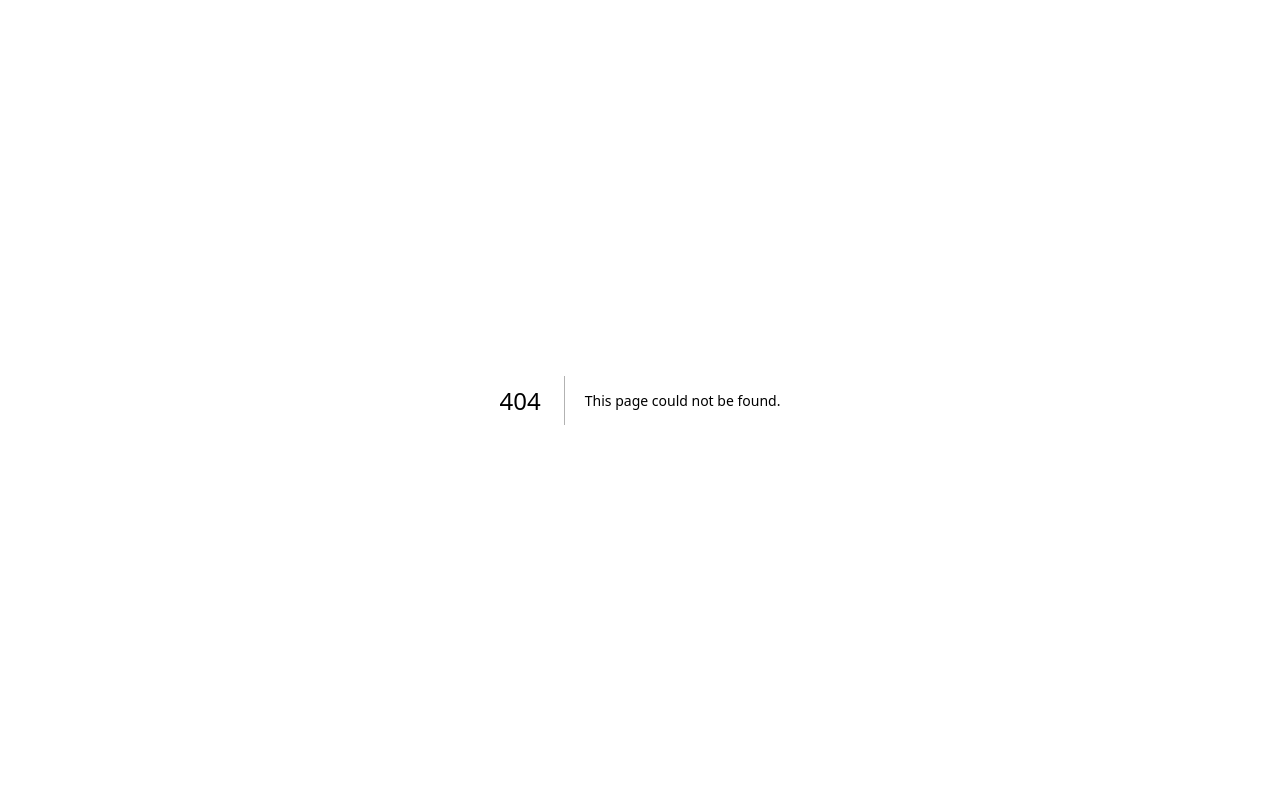
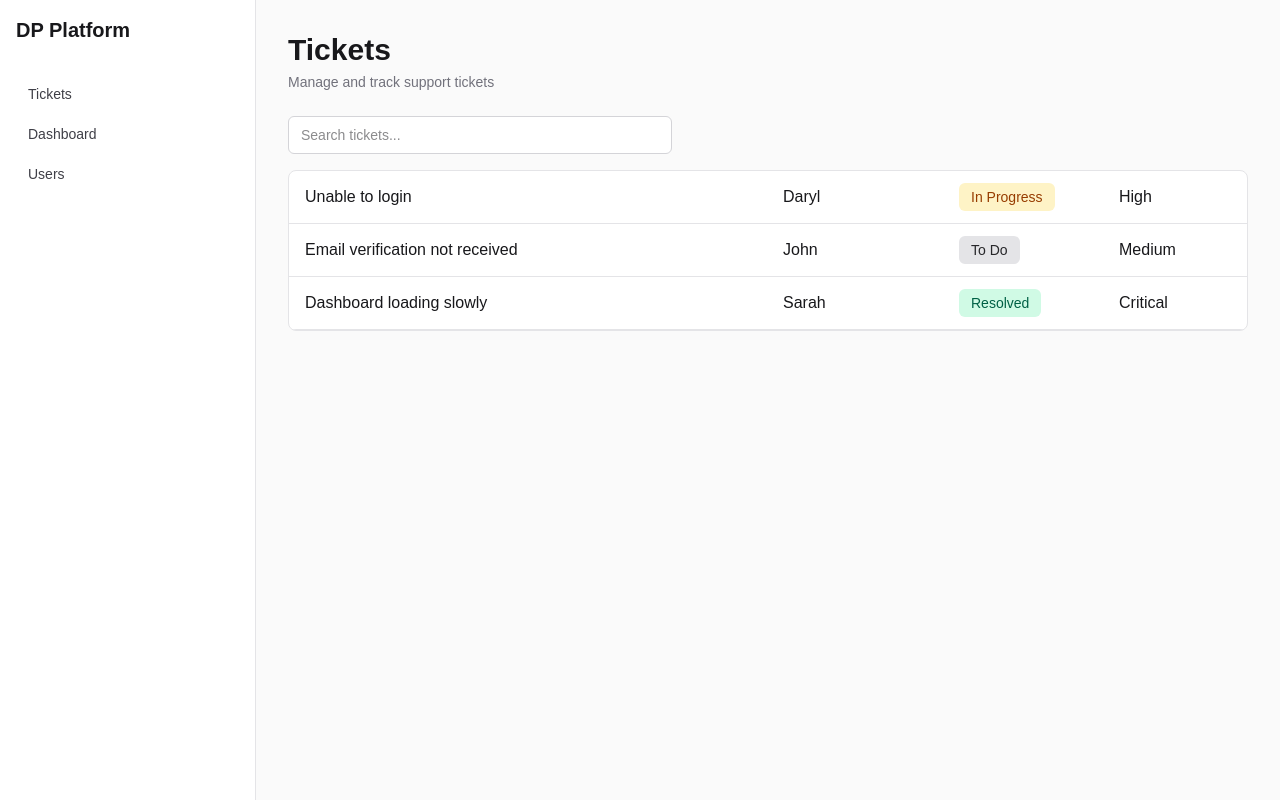
Before and after one commit to dpinca/DP.Platform.Web, a Next.js app: page /tickets in a window 1280 px wide. Before the commit this address had no page. Built offline with nearby package versions, Linux system fonts and the light colour scheme.

Commit message:
Initial UI, structure

```diff
--- /dev/null
+++ b/src/app/dashboard/page.tsx
@@ -0,0 +1,15 @@
+export default function DashboardPage() {
+  return (
+    <div className="p-8">
+      <div className="mx-auto max-w-6xl">
+        <h1 className="text-3xl font-semibold text-zinc-900">
+          Dashboard
+        </h1>
+
+        <p className="mt-1 text-sm text-zinc-500">
+          Overview of your ticket activity
+        </p>
+      </div>
+    </div>
+  );
+}
--- a/src/app/layout.tsx
+++ b/src/app/layout.tsx
@@ -1,4 +1,5 @@
 import type { Metadata } from "next";
+import AppSidebar from "@/components/AppSidebar";
 import { Geist, Geist_Mono } from "next/font/google";
 import "./globals.css";
 
@@ -23,7 +24,12 @@ export default function RootLayout({ children }: LayoutProps<"/">) {
       lang="en"
       className={`${geistSans.variable} ${geistMono.variable} h-full antialiased`}
     >
-      <body className="min-h-full flex flex-col">{children}</body>
+      <body>
+        <div className="flex min-h-screen bg-zinc-50 text-zinc-900">
+          <AppSidebar />
+          <main className="flex-1">{children}</main>
+        </div>
+      </body>
     </html>
   );
 }
--- a/src/app/page.tsx
+++ b/src/app/page.tsx
@@ -1,69 +1,5 @@
-import Image from "next/image";
+import { redirect } from "next/navigation";
 
 export default function Home() {
-  return (
-    <div className="flex flex-col flex-1 items-center justify-center bg-zinc-50 font-sans dark:bg-black">
-      <main className="flex flex-1 w-full max-w-3xl flex-col items-center justify-between py-32 px-16 bg-white dark:bg-black sm:items-start">
-        <Image
-          className="dark:invert h-5 w-[100px]"
-          src="/next.svg"
-          alt="Next.js logo"
-          width={100}
-          height={20}
-          priority
-        />
-        <div className="flex flex-col items-center gap-6 text-center sm:items-start sm:text-left">
-          <h1 className="max-w-xs text-3xl font-semibold leading-10 tracking-tight text-black dark:text-zinc-50">
-            To get started, edit the{" "}
-            <code className="rounded bg-black/[.06] px-1.5 py-0.5 font-mono text-[0.9em] dark:bg-white/[.08]">
-              page.tsx
-            </code>{" "}
-            file.
-          </h1>
-          <p className="max-w-md text-lg leading-8 text-zinc-600 dark:text-zinc-400">
-            Looking for a starting point or more instructions? Head over to{" "}
-            <a
-              href="https://vercel.com/templates?framework=next.js&utm_source=create-next-app&utm_medium=appdir-template-tw&utm_campaign=create-next-app"
-              className="font-medium text-zinc-950 dark:text-zinc-50"
-            >
-              Templates
-            </a>{" "}
-            or the{" "}
-            <a
-              href="https://nextjs.org/learn?utm_source=create-next-app&utm_medium=appdir-template-tw&utm_campaign=create-next-app"
-              className="font-medium text-zinc-950 dark:text-zinc-50"
-            >
-              Learning
-            </a>{" "}
-            center.
-          </p>
-        </div>
-        <div className="flex flex-col gap-4 text-base font-medium sm:flex-row">
-          <a
-            className="flex h-12 w-full items-center justify-center gap-2 rounded-full bg-foreground px-5 text-background transition-colors hover:bg-[#383838] dark:hover:bg-[#ccc] md:w-[158px]"
-            href="https://vercel.com/new?utm_source=create-next-app&utm_medium=appdir-template-tw&utm_campaign=create-next-app"
-            target="_blank"
-            rel="noopener noreferrer"
-          >
-            <Image
-              className="dark:invert h-[14px] w-4"
-              src="/vercel.svg"
-              alt="Vercel logomark"
-              width={16}
-              height={14}
-            />
-            Deploy Now
-          </a>
-          <a
-            className="flex h-12 w-full items-center justify-center rounded-full border border-solid border-black/[.08] px-5 transition-colors hover:border-transparent hover:bg-black/[.04] dark:border-white/[.145] dark:hover:bg-[#1a1a1a] md:w-[158px]"
-            href="https://nextjs.org/docs?utm_source=create-next-app&utm_medium=appdir-template-tw&utm_campaign=create-next-app"
-            target="_blank"
-            rel="noopener noreferrer"
-          >
-            Documentation
-          </a>
-        </div>
-      </main>
-    </div>
-  );
+  redirect("/tickets");
 }
--- /dev/null
+++ b/src/app/tickets/page.tsx
@@ -0,0 +1,91 @@
+"use client";
+
+import { useState } from "react";
+
+import TicketRow from "@/components/TicketRow";
+import { Ticket } from "@/types/ticket";
+
+const tickets: Ticket[] = [
+  {
+    id: "1",
+    title: "Unable to login",
+    assignee: "Daryl",
+    status: "In Progress",
+    priority: "High",
+  },
+  {
+    id: "2",
+    title: "Email verification not received",
+    assignee: "John",
+    status: "To Do",
+    priority: "Medium",
+  },
+  {
+    id: "3",
+    title: "Dashboard loading slowly",
+    assignee: "Sarah",
+    status: "Resolved",
+    priority: "Critical",
+  },
+];
+
+export default function Home() {
+  const [search, setSearch] = useState("");
+
+  const filteredTickets = tickets.filter((ticket) =>
+    ticket.title.toLowerCase().includes(search.toLowerCase()),
+  );
+
+  return (
+  <main className="flex min-h-screen bg-zinc-50 text-zinc-900">
+
+
+    <div className="flex-1 p-8">
+      <div className="mx-auto max-w-6xl">
+
+        {/* Keep your existing header */}
+        <div className="mb-6">
+          <h1 className="text-3xl font-semibold text-zinc-900">
+            Tickets
+          </h1>
+
+          <p className="mt-1 text-sm text-zinc-500">
+            Manage and track support tickets
+          </p>
+        </div>
+
+        {/* Keep your existing search */}
+        <div className="mb-4">
+          <input
+            type="text"
+            placeholder="Search tickets..."
+            value={search}
+            onChange={(event) => setSearch(event.target.value)}
+            className="w-full max-w-sm rounded-md border border-zinc-300 bg-white px-3 py-2 text-sm outline-none"
+          />
+        </div>
+
+        {/* Keep your existing ticket list */}
+        <div className="overflow-hidden rounded-lg border border-zinc-200 bg-white">
+          {filteredTickets.length > 0 ? (
+            filteredTickets.map((ticket) => (
+              <TicketRow
+                key={ticket.id}
+                title={ticket.title}
+                assignee={ticket.assignee}
+                status={ticket.status}
+                priority={ticket.priority}
+              />
+            ))
+          ) : (
+            <div className="px-4 py-10 text-center text-sm text-zinc-500">
+              No tickets found.
+            </div>
+          )}
+        </div>
+
+      </div>
+    </div>
+  </main>
+);
+}
--- /dev/null
+++ b/src/app/users/page.tsx
@@ -0,0 +1,15 @@
+export default function UsersPage() {
+  return (
+    <div className="p-8">
+      <div className="mx-auto max-w-6xl">
+        <h1 className="text-3xl font-semibold text-zinc-900">
+          Users
+        </h1>
+
+        <p className="mt-1 text-sm text-zinc-500">
+          Manage DP Platform users
+        </p>
+      </div>
+    </div>
+  );
+}
--- /dev/null
+++ b/src/components/AppSidebar.tsx
@@ -0,0 +1,44 @@
+import Link from "next/link";
+
+export default function AppSidebar() {
+  return (
+    <aside className="w-64 border-r border-zinc-200 bg-white p-4">
+      <div className="mb-8">
+        <h1 className="text-xl font-bold text-zinc-900">
+          DP Platform
+        </h1>
+      </div>
+
+      <nav>
+        <ul className="space-y-1">
+          <li>
+            <Link
+              href="/tickets"
+              className="block w-full rounded-md px-3 py-2 text-sm font-medium text-zinc-700 hover:bg-zinc-100"
+            >
+              Tickets
+            </Link>
+          </li>
+
+          <li>
+            <Link
+              href="/dashboard"
+              className="block w-full rounded-md px-3 py-2 text-sm font-medium text-zinc-700 hover:bg-zinc-100"
+            >
+              Dashboard
+            </Link>
+          </li>
+
+          <li>
+            <Link
+              href="/users"
+              className="block w-full rounded-md px-3 py-2 text-sm font-medium text-zinc-700 hover:bg-zinc-100"
+            >
+              Users
+            </Link>
+          </li>
+        </ul>
+      </nav>
+    </aside>
+  );
+}
--- /dev/null
+++ b/src/components/TicketRow.tsx
@@ -0,0 +1,37 @@
+import { TicketPriority, TicketStatus as TicketStatusType} from "@/types/ticket";
+import TicketStatus from "@/components/TicketStatus";
+
+
+type TicketRowProps = {
+  title: string;
+  assignee: string;
+  status: TicketStatusType;
+  priority: TicketPriority;
+};
+
+export default function TicketRow({
+    title,
+    assignee,
+    status,
+    priority
+} : TicketRowProps){
+    return (
+    <div className="flex items-center gap-4 border-b border-zinc-200 px-4 py-3">
+      <div className="flex-1">
+        <p className="font-medium">{title}</p>
+      </div>
+
+      <div className="w-40">
+        <span>{assignee}</span>
+      </div>
+
+      <div className="w-36">
+        <TicketStatus status={status} />
+      </div>
+
+      <div className="w-28">
+        <span>{priority}</span>
+      </div>
+    </div>
+  );
+}
--- /dev/null
+++ b/src/components/TicketStatus.tsx
@@ -0,0 +1,33 @@
+import { TicketStatus as TicketStatusType } from "@/types/ticket";
+
+type TicketStatusProps = {
+  status: TicketStatusType;
+};
+
+export default function TicketStatus({
+  status,
+}: TicketStatusProps) {
+  const statusClasses: Record<TicketStatusType, string> = {
+    "To Do": "bg-zinc-200 text-zinc-800",
+    "In Progress": "bg-amber-100 text-amber-800",
+    "Resolved": "bg-emerald-100 text-emerald-800",
+    "Closed": "bg-slate-200 text-slate-700",
+  };
+
+  return (
+    <span
+      className={`
+        inline-flex
+        items-center
+        rounded-md
+        px-3
+        py-1
+        text-sm
+        font-medium
+        ${statusClasses[status]}
+      `}
+    >
+      {status}
+    </span>
+  );
+}
--- /dev/null
+++ b/src/types/ticket.ts
@@ -0,0 +1,19 @@
+export type TicketStatus =
+  | "To Do"
+  | "In Progress"
+  | "Resolved"
+  | "Closed";
+
+export type TicketPriority =
+  | "Low"
+  | "Medium"
+  | "High"
+  | "Critical";
+
+  export type Ticket = {
+  id: string;
+  title: string;
+  assignee: string;
+  status: TicketStatus;
+  priority: TicketPriority;
+};
```
